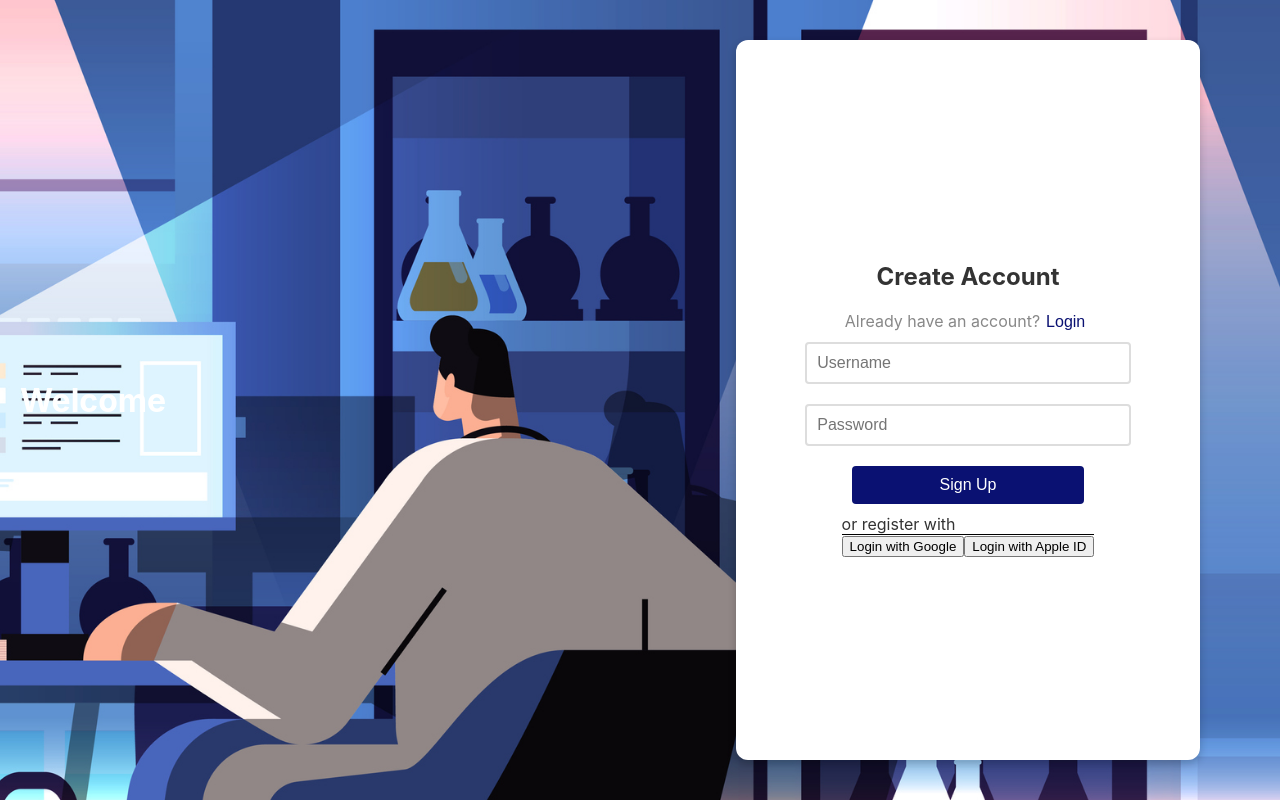
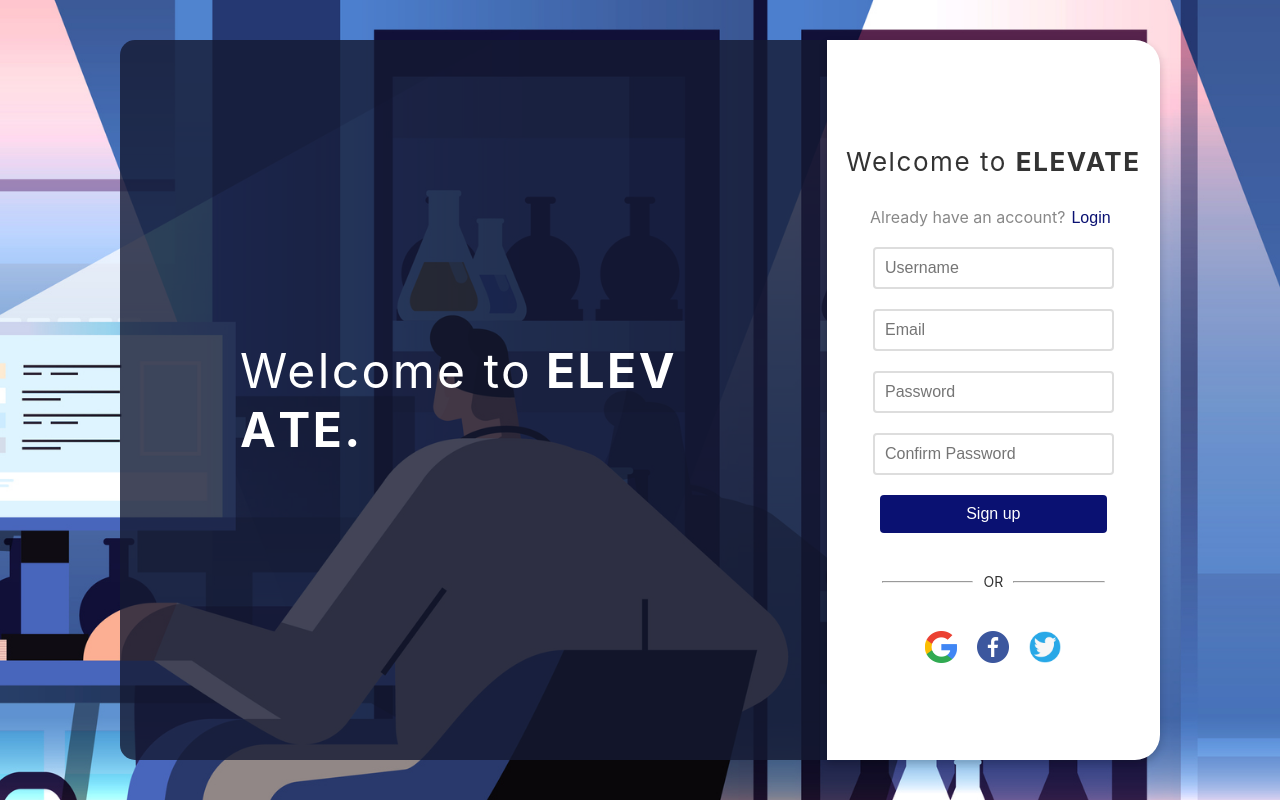
Before and after one commit to JZYNX/Elevate., a React (Create React App) app in the folder crm/: page /register in a window 1280 px wide. Built offline with nearby package versions, Linux system fonts and the light colour scheme.

Commit message:
register page now consistent with login page styling

```diff
--- a/crm/src/pages/Login.jsx
+++ b/crm/src/pages/Login.jsx
@@ -211,7 +211,7 @@ function Login() {
         </div>
       </WelcomeMessage>
       <LoginForm>
-        <h2 className="login-header"> Welcome to <strong>ELEVATE</strong></h2>
+        <h2 className="login-header"> <strong>User Login</strong></h2>
         <RegisterContainer>
           Don't have an account yet?
           <button className="register-button" onClick={() => handleNavigation('/register')}>
@@ -237,7 +237,7 @@ function Login() {
           Forgot your password?
         </button>
         <button className="login-button" onClick={handleLogin}>
-          Login
+          Log in
         </button>
         <div className="separator-container">
           <hr className="separator-line" />
--- a/crm/src/pages/Register.jsx
+++ b/crm/src/pages/Register.jsx
@@ -1,11 +1,16 @@
 import React, { useState } from 'react';
 import { useNavigate } from 'react-router-dom';
+import TextHover from '../utils/TextHover';
 import styled from 'styled-components';
 import bgImg from '../assets/bgimg.jpg';
+import googleIcon from '../assets/google.png';
+import fbIcon from '../assets/facebook.png';
+import twitterIcon from '../assets/twitter.png';
 
 const RegisterContainer = styled.div`
   display: flex;
   height: 100vh;
+  width: 100vw;
   justify-content: center;
   align-items: center;
   color: white;
@@ -23,26 +28,24 @@ const BackgroundImage = styled.img`
   z-index: -1; /* Put the image behind other content */
 `;
 
-const GraphicSection = styled.div`
-  flex: 1.5;
-  padding: 20px;
-`;
+const WelcomeMessage = styled.div`
+  flex: 1.4;
+  height: 90vh;
+  background-color: rgba(20, 25, 50, 0.8);
+  display: flex;
+  flex-direction: column;
+  justify-content: center;
+  align-items: center;
+  margin-left: 15vh;
+  padding-left: 15vh;
+  padding-right: 15vh;
+  border-top-left-radius: 15px;
+  border-bottom-left-radius: 15px;
 
-const LoginContainer = styled.div`
-  font-size: 16px;
-  color: #888;
-
-  button.login-button {
-    cursor: pointer;
-    color: #0a1172;
-    background-color: white;
-    border: none;
-    font-size: 16px;
-  }
-
-  button.login-button:hover {
-    color: #0056b3;
-    cursor: pointer;
+  div.app-title {
+    font-size: 48px;
+    font-weight: Normal;
+    letter-spacing: 0.05em;
   }
 `;
 
@@ -53,17 +56,21 @@ const RegisterForm = styled.div`
   flex-direction: column;
   justify-content: center;
   align-items: center;
-  border-radius: 12px;
-  background-color: #ffffff;
+  background-color: rgba(255, 255, 255, 1);
   box-shadow: 0px 4px 8px rgba(0, 0, 0, 0.2);
   color: #333;
-  margin-right: 10vh;
+  margin-right: 15vh;
+  border-top-right-radius: 25px;
+  border-bottom-right-radius: 25px;
 
-  h2.register-header {
-    font-size: 24px;
-    margin-bottom: 20px;
+  h2.login-header {
+    font-size: 26px;
+    margin-bottom: 30px;
+    font-weight: Normal;
+    letter-spacing: 0.06em;
   }
 
+  // INPUT BOX
   input {
     width: 65%;
     padding: 10px;
@@ -74,8 +81,9 @@ const RegisterForm = styled.div`
     outline: none;
   }
 
-  button.register-button {
-    width: 50%;
+  // LOGIN AND FORGET LOGIN BUTTONS
+  button.login-button {
+    width: 68%;
     padding: 10px;
     margin: 10px 0;
     background-color: #0a1172;
@@ -85,40 +93,91 @@ const RegisterForm = styled.div`
     font-size: 16px;
     cursor: pointer;
     transition: background-color 0.3s;
+
+    &:hover {
+      background-color: #151e3d;
+    }
+  }
+  button.forget-button {
+    color: #0a1172;
+    background-color: white;
+    border: none;
+    cursor: pointer;
+    transition: color 0.3s;
+    padding: 10px;
+
+    &:hover {
+      color: #151e3d;
+    }
   }
 
-  button.register-button:hover {
-    background-color: #151e3d;
+  // SEPARATOR BETWEEN LOGIN AND ALT LOGINS
+  .separator-container {
+    display: flex;
+    margin: 20px 0;
+    width: 67%;
+    padding: 10px;
+    justify-content: center;
+  }
+  .separator-line {
+    flex-grow: 1;
+    height: 0.5px;
+    background-color: black;
+  }
+  .separator-text {
+    margin: 0 10px;
+    font-size: 14px;
+    white-space: nowrap;
   }
 
-`
+`;
 
-const LineBreak = styled.div`
-  width: 100%;
-  height: 20px;
-  border-bottom: 1px solid black;
-  text-align: center">
+const LoginContainer = styled.div`
+  font-size: 16px;
+  color: #888;
 
-  span {
-    font-size: 40px;
-    background-color: #F3F5F6;
-    padding: 0 10px;
+  button.register-button {
+    cursor: pointer;
+    color: #0a1172;
+    background-color: white;
+    border: none;
+    font-size: 16px;
+    transition: color 0.3s;
+    padding-bottom: 10px;
+
+    &:hover {
+      color: #151e3d;
+    }
   }
 `;
 
+// ALTERNATIVE LOGIN BUTON STYLING
+const IconOnlyButton = styled.button`
+  background: none;
+  border: none;
+  padding: 0;
+  cursor: pointer;
+`;
+const Icon = styled.img`
+  width: 32px; /* Adjust the width and height as needed */
+  height: 32px;
+`;
 const OtherOptions = styled.div`
   display: flex;
-  flex-direction: column;
   align-items: center;
+  ${IconOnlyButton} {
+    margin:10px;
+  }
 `;
 
-function Login() {
-  const [username, setUsername] = useState('');
-  const [password, setPassword] = useState('');
 
+function Register() {
+  const [credentials, setCredentials] = useState({ username: '', password: '' });
   const navigate = useNavigate();
+  const titleMessage = " ELEVATE.";
 
   const handleRegister = () => {
+    const { username, password } = credentials;
     if (username === 'user' && password === 'password') {
       navigate('/dashboard');
     } else {
@@ -128,60 +187,88 @@ function Login() {
 
   const handleKeyPress = (event) => {
     if (event.key === 'Enter') {
-      handleLogin();
+      handleRegister();
     }
   };
 
-  const handleLogin = () => {
-    navigate('/')
+  const handleNavigation = (path) => {
+    navigate(path);
   };
-
 
   return (
     <RegisterContainer>
       <BackgroundImage src={bgImg} alt="bgImg" />
-      <GraphicSection>
-        <h1 className="app-title">Welcome</h1>
-      </GraphicSection>
+      <WelcomeMessage>
+        <div className="app-title">
+          Welcome to
+          {titleMessage.split('').map((letter, index) => {
+            return (
+              <TextHover key={index}>
+               {letter === " " ? '\u00A0' : letter}
+              </TextHover>
+            );
+          })}
+        </div>
+      </WelcomeMessage>
       <RegisterForm>
-        <h2 className="register-header">Create Account</h2>
+        <h2 className="login-header"> Welcome to <strong>ELEVATE</strong></h2>
         <LoginContainer>
           Already have an account?
-          <button className="login-button" onClick={handleLogin}>
-              Login
+          <button className="register-button" onClick={() => handleNavigation('/')}>
+            Login
           </button>
         </LoginContainer>
         <input
           className="user-input"
           type="text"
           placeholder="Username"
-          value={username}
-          onChange={(e) => setUsername(e.target.value)}
+          value={credentials.username}
+          onChange={(e) => setCredentials({ ...credentials, username: e.target.value })}
+        />
+        <input
+          className="user-email"
+          type="text"
+          placeholder="Email"
+          value={credentials.email}
+          onChange={(e) => setCredentials({ ...credentials, email: e.target.value })}
         />
         <input
           className='password-input'
           type='password'
           placeholder="Password"
-          value={password}
-          onChange={(e) => setPassword(e.target.value)}
+          value={credentials.password}
+          onChange={(e) => setCredentials({ ...credentials, password: e.target.value })}
           onKeyPress={handleKeyPress}
         />
-        <button className="register-button" onClick={handleRegister}>
-          Sign Up
+        <input
+          className='password-confirm'
+          type='password'
+          placeholder="Confirm Password"
+          value={credentials.confirm}
+          onChange={(e) => setCredentials({ ...credentials, confirm: e.target.value })}
+        />
+        <button className="login-button" onClick={handleRegister}>
+          Sign up
         </button>
-
-      <OtherOptions>
-        <LineBreak>
-          <span>or register with</span>
-        </LineBreak>
-        <div>
-          <button>Login with Google</button>
-          <button>Login with Apple ID</button>
+        <div className="separator-container">
+          <hr className="separator-line" />
+          <div className="separator-text">OR</div>
+          <hr className="separator-line" />
         </div>
-      </OtherOptions>
+        <OtherOptions>
+          <IconOnlyButton>
+            <Icon src={googleIcon} alt="Google" />
+          </IconOnlyButton>
+          <IconOnlyButton>
+            <Icon src={fbIcon} alt="Facebook" />
+          </IconOnlyButton>
+          <IconOnlyButton>
+            <Icon src={twitterIcon} alt="Twitter" />
+          </IconOnlyButton>
+        </OtherOptions>
       </RegisterForm>
     </RegisterContainer>
   );
 }
 
-export default Login;
+export default Register;
```
